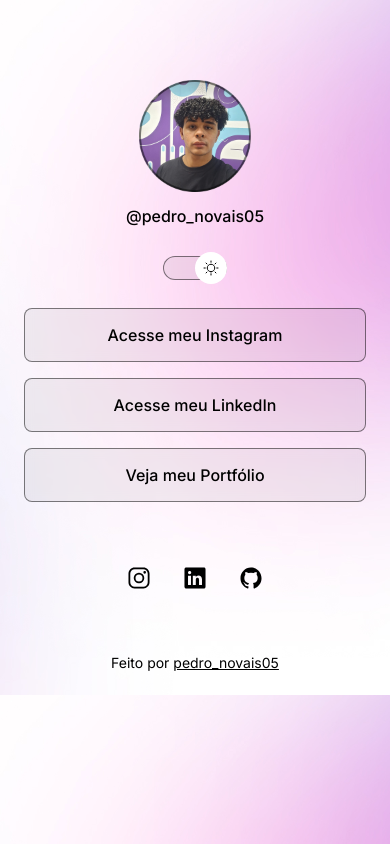
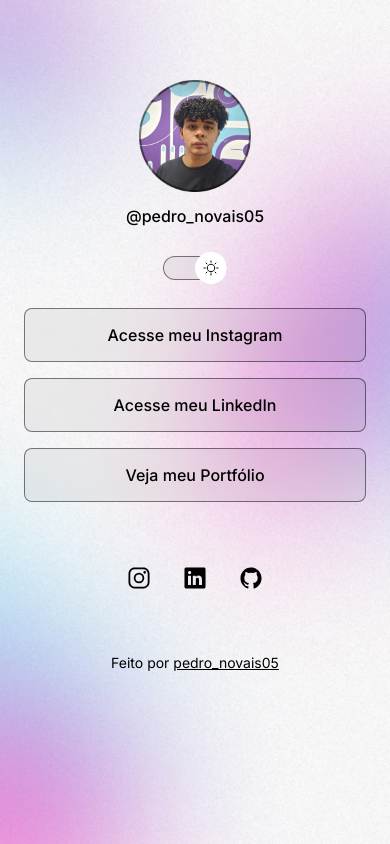
Before and after one commit to Pedro-Novais05/Projeto-DevLinks, a plain HTML site: page index.html in a window 390 px wide. Both pictures are taken after a click on the element 195 px from the left and 268 px from the top of the page. Drawn offline with nearby package versions, Linux system fonts and the light colour scheme.

Commit message:
change background based on media queries

```diff
--- a/style.css
+++ b/style.css
@@ -6,7 +6,7 @@
 
 :root {
   --text-color: white;
-  --bg-url: url(./assets/bg-desktop.jpg);
+  --bg-url: url(./assets/bg-mobile.jpg);
   --stroke-color: rgba(255, 255, 255, 0.5);
   --surface-color: rgba(255, 255, 255, 0.1);
   --surface-color-hover: rgba(255, 255, 255, 0.05);
@@ -16,7 +16,7 @@
 
 .light {
   --text-color: black;
-  --bg-url: url(./assets/bg-desktop-light.jpg);
+  --bg-url: url(./assets/bg-mobile-light.jpg);
   --stroke-color: rgba(0, 0, 0, 0.5);
   --surface-color: rgba(0, 0, 0, 0.05);
   --surface-color-hover: rgba(0, 0, 0, 0.02);
@@ -26,6 +26,9 @@
 
 body {
   background: var(--bg-url) top center/cover;
+  display: flex;
+  flex-direction: column;
+  height: 100vh;
 }
 
 body * {
@@ -159,3 +162,13 @@
   text-align: center;
   font-size: 14px;
 }
+
+@media (min-width: 700px) {
+  :root {
+    --bg-url: url(./assets/bg-desktop.jpg);
+  }
+
+  .light {
+    --bg-url: url(./assets/bg-desktop-light.jpg);
+  }
+}
```
Also changed, not shown: assets/bg-mobile-light.jpg (added), assets/bg-mobile.jpg (added).
